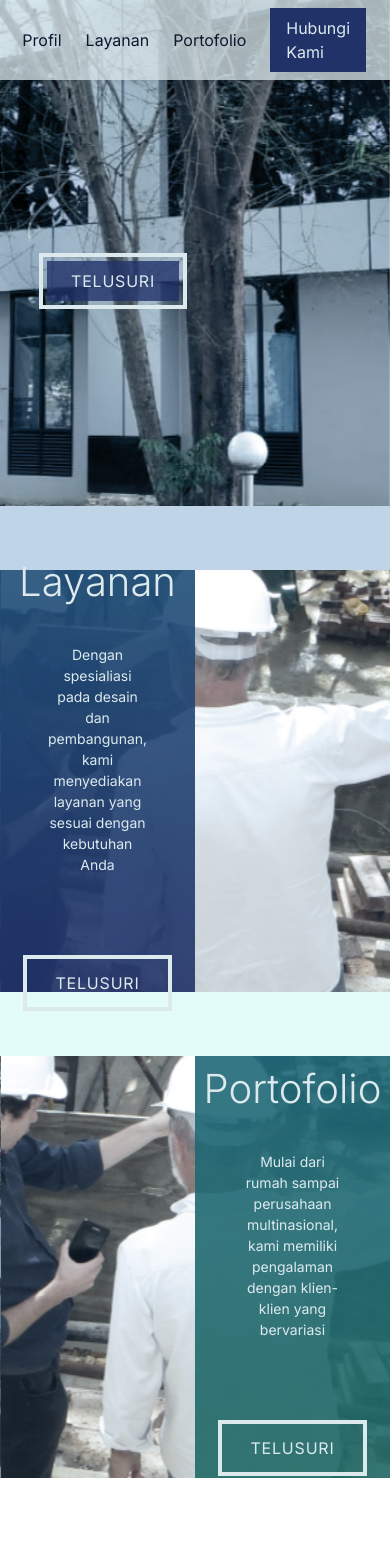
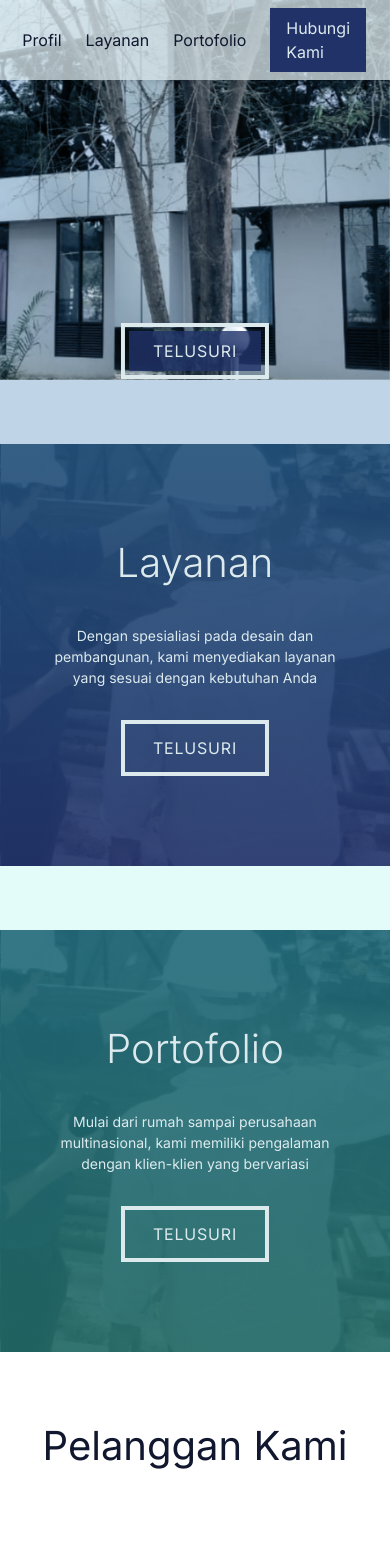
Before and after one commit to bulindo-construction/bulindo-web, a Next.js app: page / in a window 390 px wide. Shown: the top 1554 px of the page. Built offline with nearby package versions, Linux system fonts and the light colour scheme.

Commit message:
Fixed jumbotron, carousel, logo carousel responsiveness on iPad-sized displays

```diff
--- a/app/components/carousel/Jumbotron.tsx
+++ b/app/components/carousel/Jumbotron.tsx
@@ -99,7 +99,7 @@ const Jumbotron: React.FC<PropType> = (props) => {
       ) : (
         <BorderedButton
           href="/profil"
-          className="absolute top-1/2 left-[10%] z-10 tracking-wider border-white-1"
+          className="absolute sm:top-1/2 sm:left-[10%] sm:translate-x-0 top-[85%] left-1/2 -translate-x-1/2  z-10 tracking-wider border-white-1"
         >
           TELUSURI
         </BorderedButton>
--- a/app/components/carousel/styles/Carousel.module.css
+++ b/app/components/carousel/styles/Carousel.module.css
@@ -181,7 +181,7 @@
   background: linear-gradient(45deg, var(--secondary-1), var(--secondary-2));
 }
 
-@media only screen and (max-width : 768px) {
+@media only screen and (max-width : 1024px) {
 .carousel {
     max-width: 100vw;
     --slide-height: 50vh;
@@ -203,3 +203,13 @@
     display: none;
   }
 }
+
+@media only screen and (max-width : 480px) {
+  .carousel__text_section {
+    width: 100%;
+  }
+
+  .carousel__utility_container {
+    display: none;
+  }
+}
--- a/app/components/carousel/styles/LogoCarousel.module.css
+++ b/app/components/carousel/styles/LogoCarousel.module.css
@@ -99,14 +99,16 @@
   height: 50%;
 }
 
+@media only screen and (max-width: 1024px) {
+  .logocarousel__button {
+    display: none;
+  }
+}
+
 @media only screen and (max-width: 768px) {
   .logocarousel {
     --slide-size: 35%;
     --slide-spacing: 3rem;
-  }
-
-  .logocarousel__button {
-    display: none;
   }
 
   .logocarousel__overlay {
--- a/app/page.tsx
+++ b/app/page.tsx
@@ -34,11 +34,11 @@ export default function Home() {
       <Jumbotron
         slides={SLIDES}
         options={OPTIONS}
-        height={"h-[60vh]"}
+        height={"h-[45vh] lg:h-[60vh]"}
         autoplayOptions={JUMBOTRON_AUTOPLAY_OPTIONS}
         withNavigate
       />
-      <section className="w-full pt-16 md:py-16 bg-primary-1-light">
+      <section className="w-full pt-16 lg:py-16 bg-primary-1-light">
         <Carousel
           slides={SLIDES}
           options={CAROUSEL_OPTIONS}
@@ -48,7 +48,7 @@ export default function Home() {
           <header>
             <h2 className="text-3xl font-light">Layanan</h2>
           </header>
-          <p className="mb-12 text-md text-center">
+          <p className="mb-0 lg:mb-12 text-md text-center">
             Dengan spesialiasi pada desain dan pembangunan, kami menyediakan
             layanan yang sesuai dengan kebutuhan Anda
           </p>
@@ -60,7 +60,7 @@ export default function Home() {
           </BorderedTransparentButton>
         </Carousel>
       </section>
-      <section className="w-full pt-16 md:py-16 bg-secondary-1-light">
+      <section className="w-full pt-16 lg:py-16 bg-secondary-1-light">
         <Carousel
           slides={SLIDES}
           options={CAROUSEL_OPTIONS}
@@ -71,7 +71,7 @@ export default function Home() {
           <header>
             <h2 className="text-3xl font-light">Portofolio</h2>
           </header>
-          <p className="mb-12 text-md text-center">
+          <p className="mb-0 lg:mb-12 text-md text-center">
             Mulai dari rumah sampai perusahaan multinasional, kami memiliki
             pengalaman dengan klien-klien yang bervariasi
           </p>
@@ -83,7 +83,7 @@ export default function Home() {
           </BorderedTransparentButton>
         </Carousel>
       </section>
-      <section className="py-16">
+      <section className="pt-16 pb-16 lg:pb-28">
         <LogoCarousel
           slides={LOGOS}
           options={LOGOCAROUSEL_OPTIONS}
```
